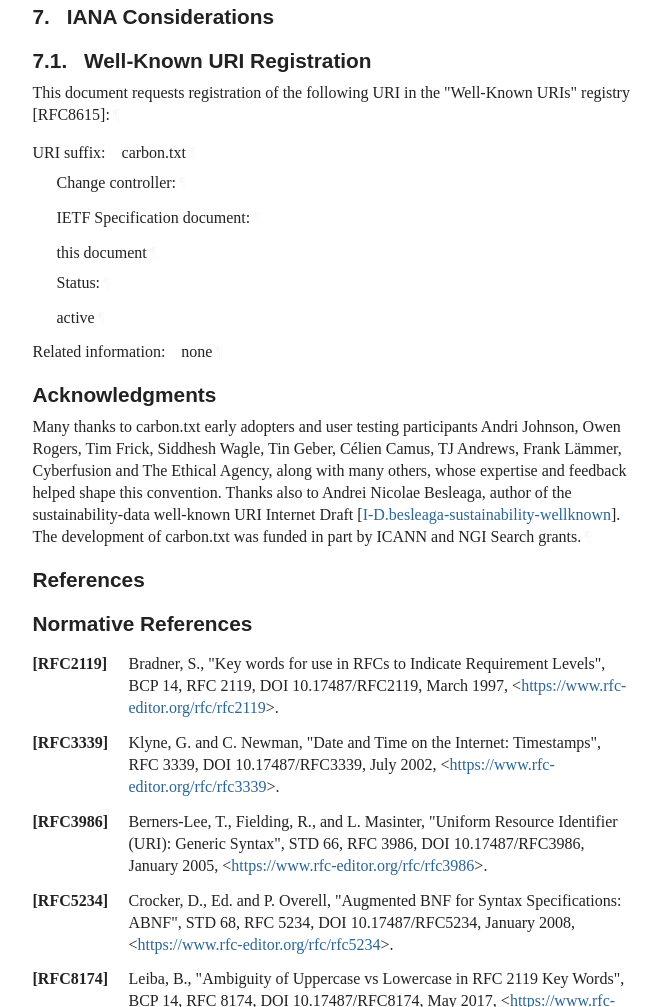
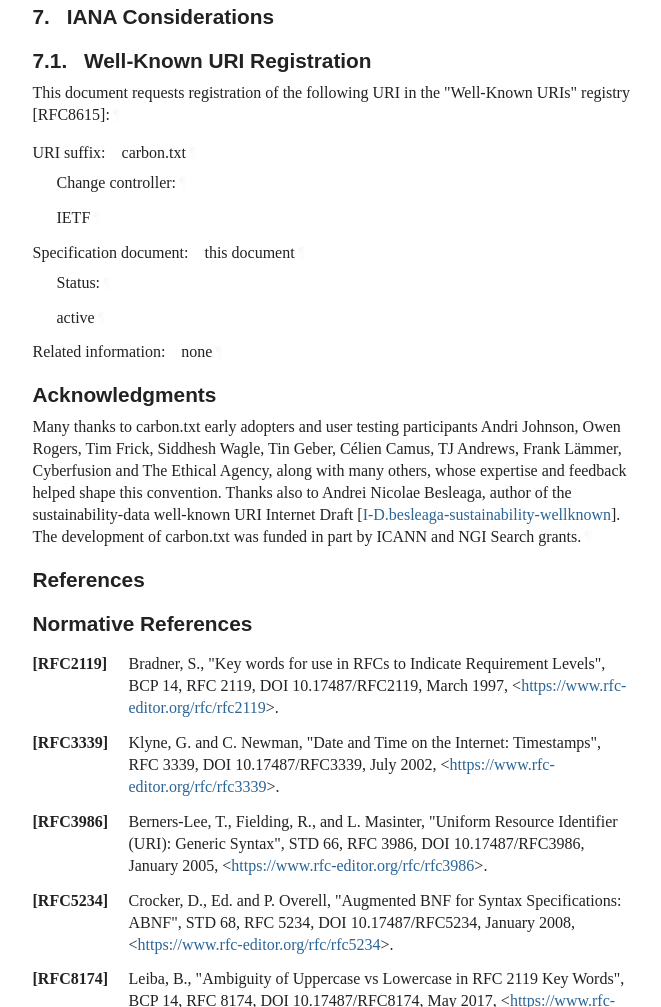
Before and after one commit to thegreenwebfoundation/carbon-txt-internet-draft, a plain HTML site: page draft-cowlishaw-carbontxt.html in a window 1280 px wide. Shown: the part 10673-11680 px from the top of the page, without its empty margins (92-753 px from the left). Drawn offline with Linux system fonts and the light colour scheme; a web font is replaced by a local one.

Commit message:
Script updating gh-pages from 4561a66. [ci skip]

```diff
--- a/draft-cowlishaw-carbontxt.html
+++ b/draft-cowlishaw-carbontxt.html
@@ -2126,11 +2126,10 @@ services = [
           <dd class="break"></dd>
 <dt id="section-7.1-2.3"></dt>
           <dd style="margin-left: 1.5em" id="section-7.1-2.4">
-            <p id="section-7.1-2.4.1">IETF
-   Specification document:<a href="#section-7.1-2.4.1" class="pilcrow">¶</a></p>
+            <p id="section-7.1-2.4.1">IETF<a href="#section-7.1-2.4.1" class="pilcrow">¶</a></p>
 </dd>
           <dd class="break"></dd>
-<dt id="section-7.1-2.5"></dt>
+<dt id="section-7.1-2.5">Specification document:</dt>
           <dd style="margin-left: 1.5em" id="section-7.1-2.6">
             <p id="section-7.1-2.6.1">this document<a href="#section-7.1-2.6.1" class="pilcrow">¶</a></p>
 <p id="section-7.1-2.6.2">Status:<a href="#section-7.1-2.6.2" class="pilcrow">¶</a></p>
```
Also changed, not shown: draft-cowlishaw-carbontxt.txt.
